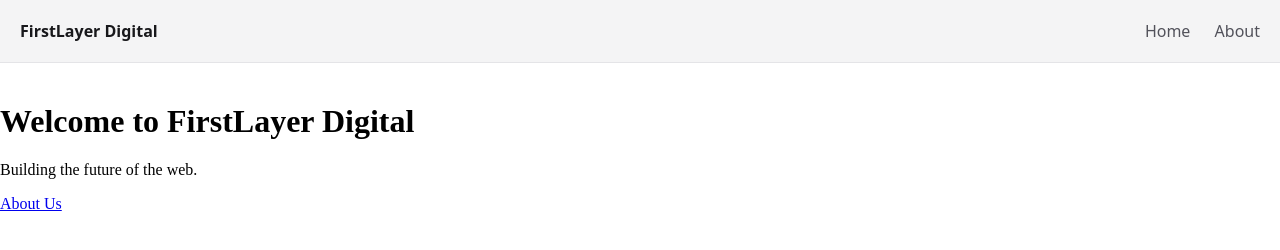
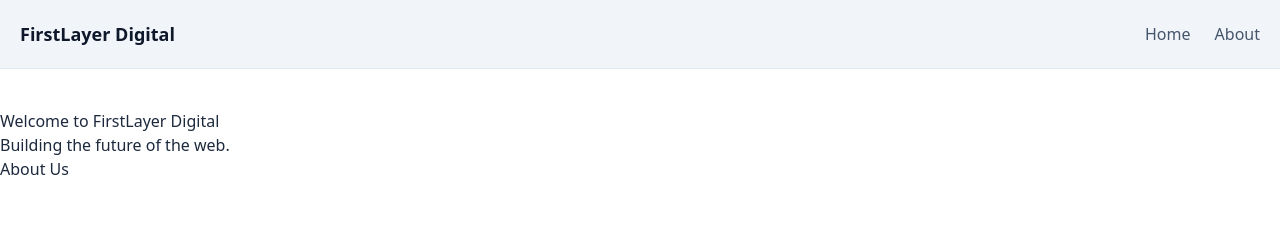
Before and after one commit to firstlayerdigital/first-layer-website, an Astro site: page / in a window 1280 px wide. Built offline with nearby package versions, Linux system fonts and the light colour scheme; Astro itself is replaced by a stand-in of ours.

Commit message:
Fixed Tailwind CSS configuration

```diff
--- a/astro.config.mjs
+++ b/astro.config.mjs
@@ -1,5 +1,11 @@
 // @ts-check
 import { defineConfig } from 'astro/config';
 
+import tailwindcss from '@tailwindcss/vite';
+
 // https://astro.build/config
-export default defineConfig({});
+export default defineConfig({
+  vite: {
+    plugins: [tailwindcss()]
+  }
+});
--- a/package.json
+++ b/package.json
@@ -9,6 +9,8 @@
     "astro": "astro"
   },
   "dependencies": {
-    "astro": "^5.16.6"
+    "@tailwindcss/vite": "^4.1.18",
+    "astro": "^5.16.6",
+    "tailwindcss": "^4.1.18"
   }
 }
--- a/src/layouts/Layout.astro
+++ b/src/layouts/Layout.astro
@@ -1,3 +1,7 @@
+---
+import '../styles/global.css';  //<-- UNCOMMENT THIS LINE if you have a src/styles/global.css file!
+---
+
 <!doctype html>
 <html lang="en">
 	<head>
@@ -5,50 +9,22 @@
 		<meta name="viewport" content="width=device-width" />
 		<link rel="icon" type="image/svg+xml" href="/favicon.svg" />
 		<meta name="generator" content={Astro.generator} />
-		<title>Astro Basics</title>
+		<title>FirstLayer Digital</title>
 	</head>
-	<body>
-		<nav>
-			<a href="/"><strong>FirstLayer Digital</strong></a>
-			<div class="links">
-				<a href="/">Home</a>
-				<a href="/about">About</a>
+	<body class="bg-white font-sans text-slate-800">
+		<nav class="flex justify-between items-center p-5 bg-slate-100 border-b border-slate-200 mb-10">
+			<a href="/" class="font-bold text-lg text-slate-900 no-underline">
+				FirstLayer Digital
+			</a>
+			<div class="space-x-5">
+				<a href="/" class="text-slate-600 hover:text-black hover:underline transition-colors">
+					Home
+				</a>
+				<a href="/about" class="text-slate-600 hover:text-black hover:underline transition-colors">
+					About
+				</a>
 			</div>
 		</nav>
 		<slot />
 	</body>
 </html>
-
-<style>
-	html,
-	body {
-		margin: 0;
-		width: 100%;
-		height: 100%;
-	}
-	nav {
-		display: flex;
-		justify-content: space-between;
-		align-items: center;
-		padding: 20px;
-		background-color: #f4f4f5; /* Light grey background */
-		border-bottom: 1px solid #e4e4e7;
-		margin-bottom: 40px;
-		font-family: system-ui, sans-serif;
-	}
-
-	nav a {
-		text-decoration: none;
-		color: #18181b;
-	}
-
-	.links a {
-		margin-left: 20px;
-		color: #52525b;
-	}
-
-	.links a:hover {
-		color: #000;
-		text-decoration: underline;
-	}
-</style>
--- /dev/null
+++ b/src/styles/global.css
@@ -0,0 +1 @@
+@import "tailwindcss";
```
Also changed, not shown: 1 other file.
